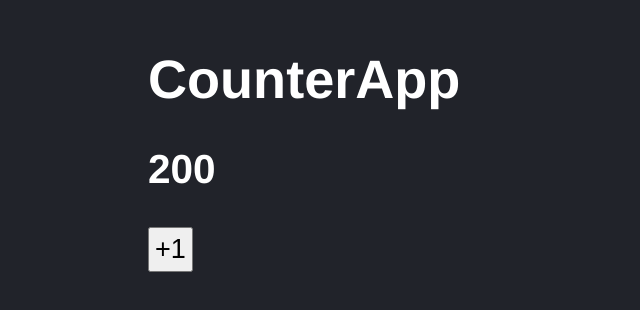
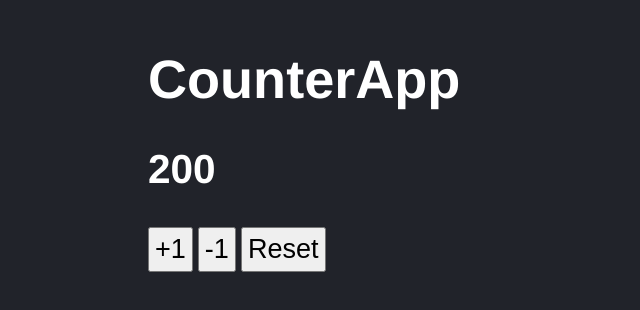
Before and after one commit to ImSuperSir/LearningReactVite, a React (Vite) app: page / in a window 1280 px wide. Shown: the part 136-446 px from the top of the page, without its empty margins (0-640 px from the left). Built offline with nearby package versions, Linux system fonts and the light colour scheme.

Commit message:
CounterApp - AgregandoHookUseState, resta, reset

```diff
--- a/src/CounterApp.jsx
+++ b/src/CounterApp.jsx
@@ -22,6 +22,14 @@
       setCounter( (c) => c + 1) ;
   }
 
+  const handleSubstract = (event) => {
+    setCounter( counter - 1);
+  }
+
+  const handleReset = (even) => {
+    setCounter(value);
+  }
+
   return (
     <>
       <h1>CounterApp</h1>
@@ -36,6 +44,8 @@
                                         */}
         +1
       </button>
+      <button onClick={ (event) => handleSubstract(event)}> -1 </button>
+      <button onClick={ handleReset }>Reset</button>
     </>
   );
 }
--- a/src/styles.css
+++ b/src/styles.css
@@ -8,4 +8,5 @@
 button{
   padding: 5px;
   font-size: 1.3rem;
+  margin-right: 5px;
 }
```
